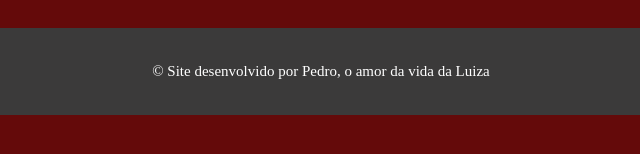
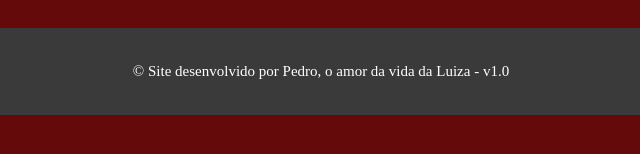
Before and after one commit to hsmpedro/oneyearwithmygirlfriend, a plain HTML site: page cartinha.html in a window 1280 px wide. Shown: the part 394-548 px from the top of the page, 319-959 px from the left. Drawn offline with Linux system fonts and the light colour scheme.

Commit message:
Update cartinha.html

```diff
--- a/cartinha.html
+++ b/cartinha.html
@@ -28,7 +28,7 @@
 </main>
 
 <footer>
-    <p>© Site desenvolvido por Pedro, o amor da vida da Luiza</p>
+    <p>© Site desenvolvido por Pedro, o amor da vida da Luiza - v1.0</p>
 </footer>
 </body>
 
```
